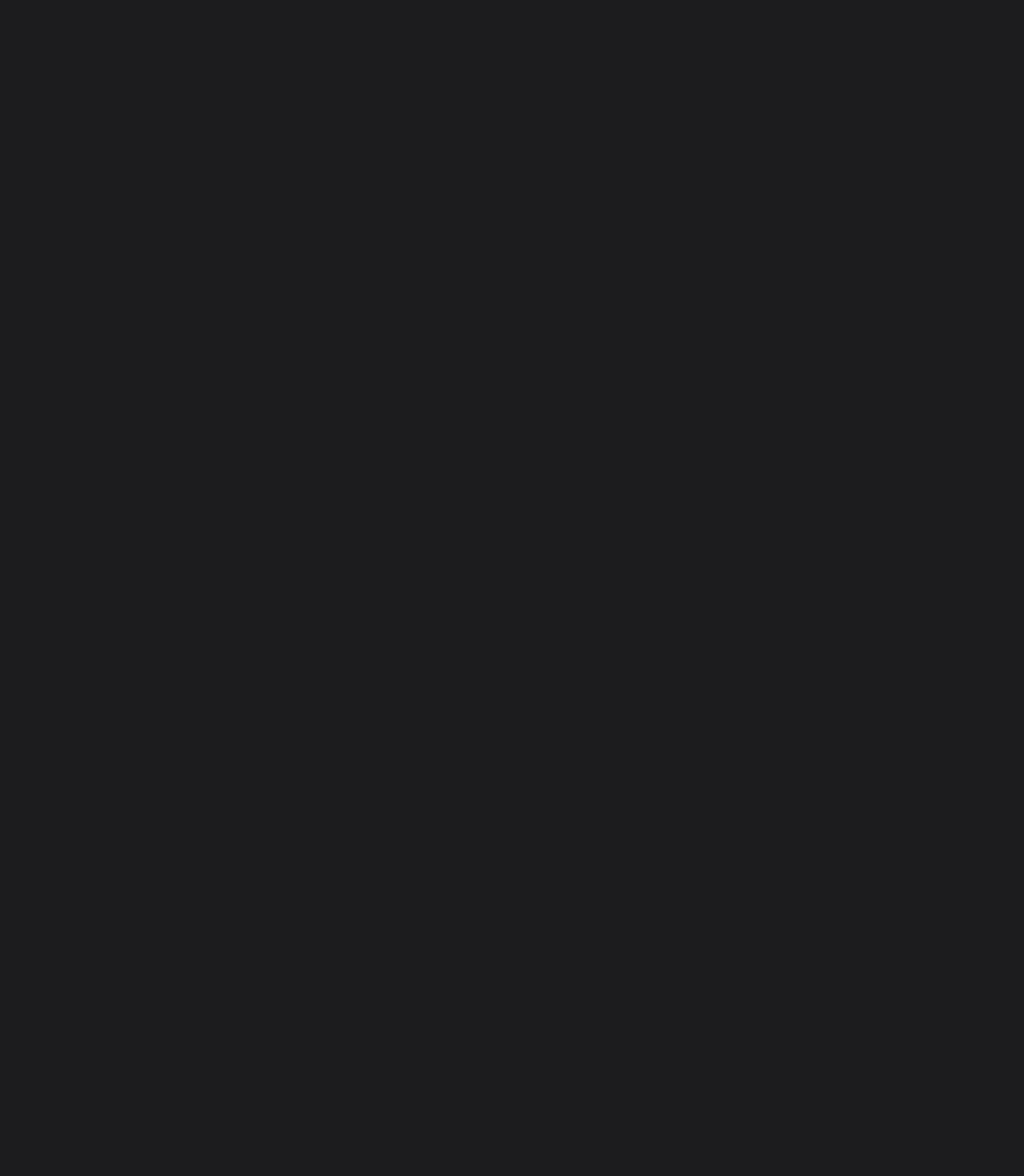
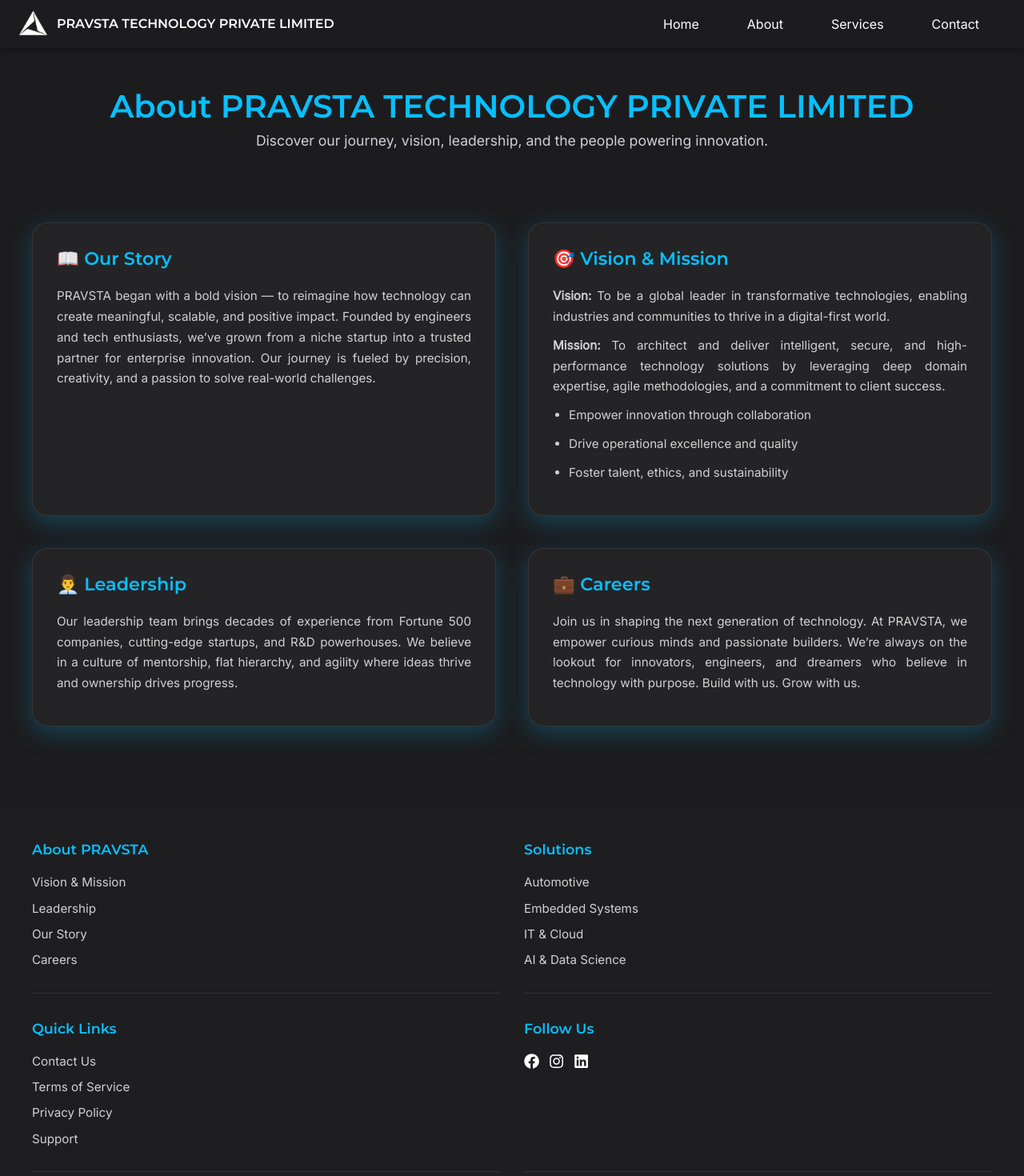
Before and after one commit to vinayaknaganuri7/pravsta, a React (Create React App) app: page /Pravstaabout in a window 1280 px wide. Before the commit this address had no page. Shown: the top 1470 px of the page at 80% size. Before the commit the page ends 800 px from the top, so only its background shows below. Built offline with nearby package versions, Linux system fonts and the light colour scheme.

Commit message:
added Prastabout page

```diff
--- a/src/App.js
+++ b/src/App.js
@@ -1,10 +1,11 @@
-// App.js
 import React from 'react';
 import { BrowserRouter as Router, Routes, Route } from 'react-router-dom';
-import Home from './pages/Home'; // adjust path as needed
+
+import Home from './pages/Home';
 import About from './pages/About';
 import Services from './pages/Services';
 import Contact from './pages/Contact';
+import Pravstaabout from './components/Pravstaabout'; // ✅ Corrected path
 
 const App = () => {
   return (
@@ -14,6 +15,7 @@
         <Route path="/about" element={<About />} />
         <Route path="/services" element={<Services />} />
         <Route path="/contact" element={<Contact />} />
+        <Route path="/Pravstaabout" element={<Pravstaabout />} /> {/* ✅ Corrected component */}
       </Routes>
     </Router>
   );
--- a/src/components/Footer.css
+++ b/src/components/Footer.css
@@ -16,44 +16,49 @@
   margin: auto;
   padding-bottom: 20px;
 }
-
 .footer-col {
   border-bottom: 1px solid rgba(255, 255, 255, 0.1);
-  padding-bottom: 15px;
+  padding-bottom: 20px;
+  text-align: left;
+  line-height: 1.6;
+  font-size: 0.95rem;
+  color: #f1f1f1;
 }
 
 .footer-col h4 {
   margin-bottom: 15px;
   font-family: 'Montserrat', sans-serif;
   color: #07BFFF;
-  font-size: 1.05rem;
-  text-align: center;
+  font-size: 1.1rem;
+  text-align: left; /* Make consistent with content */
+  font-weight: 600;
 }
 
 .footer-col ul {
   list-style: none;
   padding: 0;
   margin: 0;
-  text-align: center;
+  text-align: left; /* Match heading and link alignment */
 }
 
 .footer-col ul li {
-  margin-bottom: 10px;
+  margin-bottom: 8px;
 }
 
 .footer-col ul li a {
-  color: #D1D1D1;
+  color: #d1d1d1;
   text-decoration: none;
   font-size: 0.95rem;
   transition: color 0.3s ease;
 }
 
 .footer-col ul li a:hover {
-  color: #0FFFB2;
+  color: #0fffB2;
+  text-decoration: underline;
 }
 
 .footer-icons {
-  text-align: center;
+  text-align: left;
 }
 
 .footer-icons a {
@@ -78,6 +83,10 @@
   flex-direction: column;
   align-items: center;
   text-align: center;
+}
+
+.Home{
+  align-items: center;
 }
 
 .address-col p {
--- a/src/components/Footer.js
+++ b/src/components/Footer.js
@@ -9,10 +9,10 @@
         <div className="footer-col">
           <h4>About PRAVSTA</h4>
           <ul>
-            <li><a href="/About">Our Story</a></li>
-            <li><a href="/About">Vision & Mission</a></li>
-            <li><a href="/About">Leadership</a></li>
-            <li><a href="/About">Careers</a></li>
+            <li><a href="/Pravstaabout">Vision & Mission</a></li>
+            <li><a href="/Pravstaabout">Leadership</a></li>
+            <li><a href="/Pravstaabout">Our Story</a></li>
+            <li><a href="/Pravstaabout">Careers</a></li>
           </ul>
         </div>
 
@@ -47,9 +47,8 @@
 
         <div className="footer-col address-col">
           <div>
-          <h4>📍 Address</h4>
           <p>
-            <strong>PRAVSTA TECHNOLOGY PRIVATE LIMITED</strong> | 4<sup>th</sup> Floor, Balaji Business Center, Pune-Mumbai Highway (NH 4), Next to Hotel Spice Court, Baner, Pune, Maharashtra – 411045
+            <strong>📍 Address -  PRAVSTA TECHNOLOGY PRIVATE LIMITED</strong> | 4<sup>th</sup> Floor, Balaji Business Center, Pune-Mumbai Highway (NH 4), Next to Hotel Spice Court, Baner, Pune, Maharashtra – 411045
           </p>
           </div>
         </div>
--- a/src/components/Navbar.css
+++ b/src/components/Navbar.css
@@ -10,10 +10,6 @@
   --color-glass-bg: rgba(255, 255, 255, 0.04);
   --color-glass-border: rgba(255, 255, 255, 0.08);
 }
-
-/* === Fonts (Load in index.html) ===
-<link href="https://fonts.googleapis.com/css2?family=Inter&family=Montserrat:wght@600&display=swap" rel="stylesheet">
-*/
 
 /* === Reset & Base === */
 * {
@@ -142,37 +138,59 @@
 }
 
 /* === Dropdown === */
+/* Parent dropdown */
 .dropdown {
   position: relative;
+  display: inline-block;
 }
 
+/* The clickable text */
+.navbar-link {
+  cursor: pointer;
+  font-weight: 500;
+  color: #ffffff;
+  padding: 10px 15px;
+  transition: color 0.3s ease;
+}
+
+.navbar-link:hover {
+  color: #07BFFF;
+}
+
+/* Dropdown menu */
 .dropdown-menu {
   position: absolute;
   top: 100%;
   left: 0;
-  background-color: var(--color-dark-ui);
-  list-style: none;
-  padding: 10px 0;
-  border-radius: 4px;
-  box-shadow: 0 4px 10px rgba(0, 0, 0, 0.4);
-  z-index: 1000;
-  min-width: 220px;
+  background-color: #1e1e20;
+  padding: 12px 0;
+  margin-top: 8px;
+  box-shadow: 0 6px 18px rgba(0, 0, 0, 0.25);
+  border-radius: 8px;
+  z-index: 999;
+  width: 220px;
+  animation: fadeIn 0.2s ease-in-out;
 }
 
+/* List items */
 .dropdown-menu li {
+  list-style: none;
   padding: 8px 20px;
 }
 
 .dropdown-menu li a {
-  color: var(--color-white);
   text-decoration: none;
+  color: #cccccc;
+  font-size: 0.95rem;
+  transition: all 0.3s ease;
   display: block;
-  font-family: 'Inter', sans-serif;
+  width: 100%;
 }
 
 .dropdown-menu li a:hover {
-  background-color: rgba(255, 255, 255, 0.1);
-  border-radius: 3px;
+  color: #0FFFB2;
+  background-color: rgba(255, 255, 255, 0.05);
+  border-radius: 6px;
 }
 
 /* === Responsive: Mobile === */
--- a/src/components/Navbar.js
+++ b/src/components/Navbar.js
@@ -59,10 +59,6 @@
         <li><Link className="navbar-link" to="/" onClick={closeMenus}>Home</Link></li>
         <li><Link className="navbar-link" to="/about" onClick={closeMenus}>About</Link></li>
 
-
-
-        <li><Link className="navbar-link" to="/contact" onClick={closeMenus}>Contact</Link></li>
-
            <li className="dropdown">
           <span className="navbar-link" onClick={toggleServices}>Services</span>
           {isServicesOpen && (
@@ -74,6 +70,8 @@
             </ul>
           )}
         </li>
+
+        <li><Link className="navbar-link" to="/contact" onClick={closeMenus}>Contact</Link></li>
       </ul>
     </nav>
   );
--- /dev/null
+++ b/src/components/Pravstaabout.js
@@ -0,0 +1,77 @@
+import React from 'react';
+// import './About.css';
+import Hero from '../components/Navbar';
+import Footer from '../components/Footer';
+
+const AboutContent = () => {
+  return (
+    <>
+      <Hero title="About PRAVSTA" subtitle="Engineering the Future of Technology" />
+
+      {/* About Page Header */}
+      <div className="about-header">
+        <h1>About PRAVSTA TECHNOLOGY PRIVATE LIMITED</h1>
+        <p>Discover our journey, vision, leadership, and the people powering innovation.</p>
+      </div>
+
+      <div className="about-wrapper">
+        <div className="about-grid">
+
+          <section className="about-card" id="our-story">
+            <h2>📖 Our Story</h2>
+            <p>
+              PRAVSTA began with a bold vision — to reimagine how technology can
+              create meaningful, scalable, and positive impact. Founded by engineers
+              and tech enthusiasts, we’ve grown from a niche startup into a trusted
+              partner for enterprise innovation. Our journey is fueled by precision,
+              creativity, and a passion to solve real-world challenges.
+            </p>
+          </section>
+
+          <section className="about-card" id="vision-mission">
+            <h2>🎯 Vision & Mission</h2>
+            <p>
+              <strong>Vision:</strong> To be a global leader in transformative technologies,
+              enabling industries and communities to thrive in a digital-first world.
+            </p>
+            <p>
+              <strong>Mission:</strong> To architect and deliver intelligent, secure, and
+              high-performance technology solutions by leveraging deep domain
+              expertise, agile methodologies, and a commitment to client success.
+            </p>
+            <ul>
+              <li>Empower innovation through collaboration</li>
+              <li>Drive operational excellence and quality</li>
+              <li>Foster talent, ethics, and sustainability</li>
+            </ul>
+          </section>
+
+          <section className="about-card" id="leadership">
+            <h2>👨‍💼 Leadership</h2>
+            <p>
+              Our leadership team brings decades of experience from Fortune 500
+              companies, cutting-edge startups, and R&D powerhouses. We believe in
+              a culture of mentorship, flat hierarchy, and agility where ideas
+              thrive and ownership drives progress.
+            </p>
+          </section>
+
+          <section className="about-card" id="careers">
+            <h2>💼 Careers</h2>
+            <p>
+              Join us in shaping the next generation of technology. At PRAVSTA,
+              we empower curious minds and passionate builders. We’re always on
+              the lookout for innovators, engineers, and dreamers who believe in
+              technology with purpose. Build with us. Grow with us.
+            </p>
+          </section>
+
+        </div>
+      </div>
+
+      <Footer />
+    </>
+  );
+};
+
+export default AboutContent;
```
Also changed, not shown: public/index.html (line endings or trailing spaces), src/components/Navbarpage/AIandData.js (added), src/components/Navbarpage/Embedded.js (added), src/components/Navbarpage/ItandCloud.js (added), src/components/Navbarpage/automotive.js (added).
